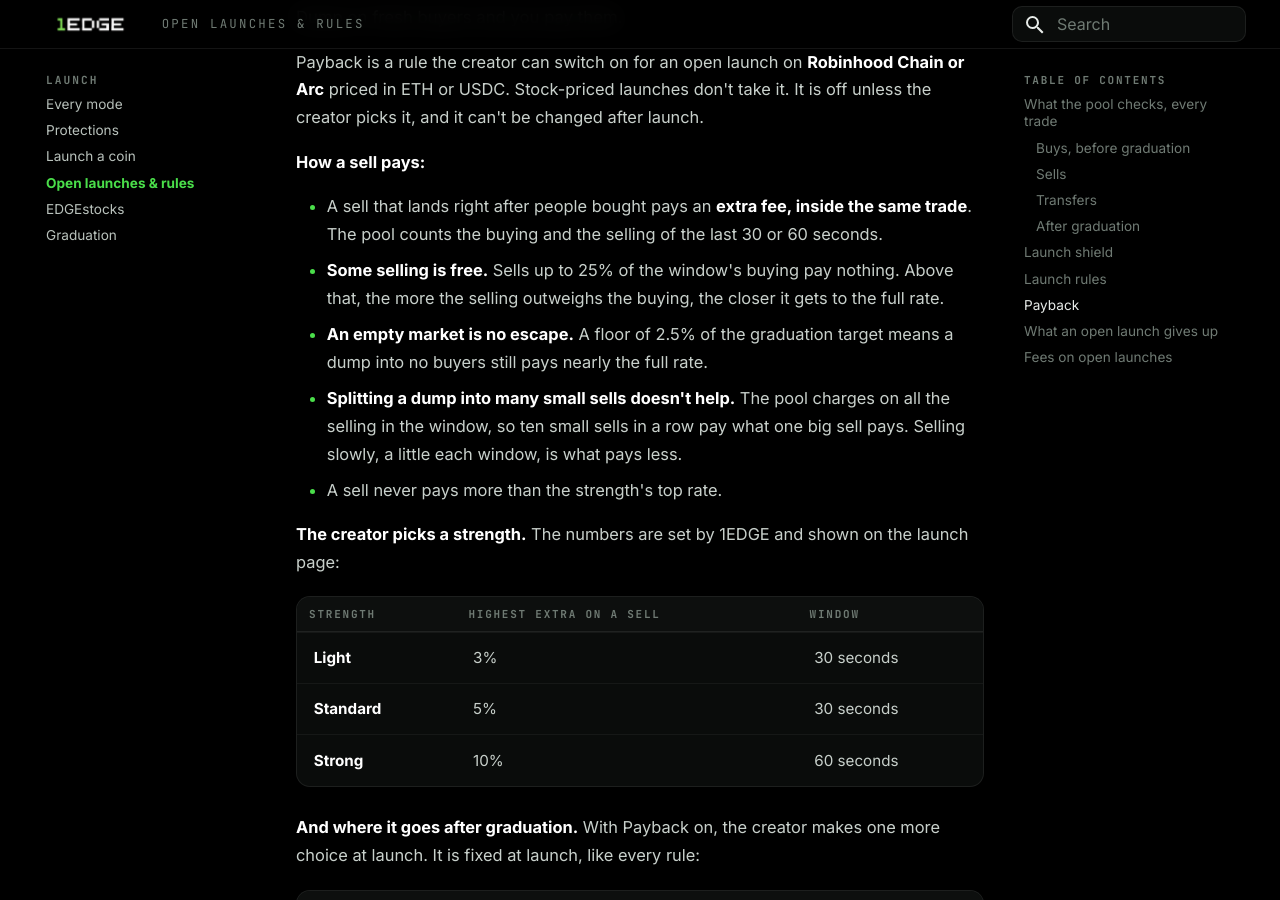
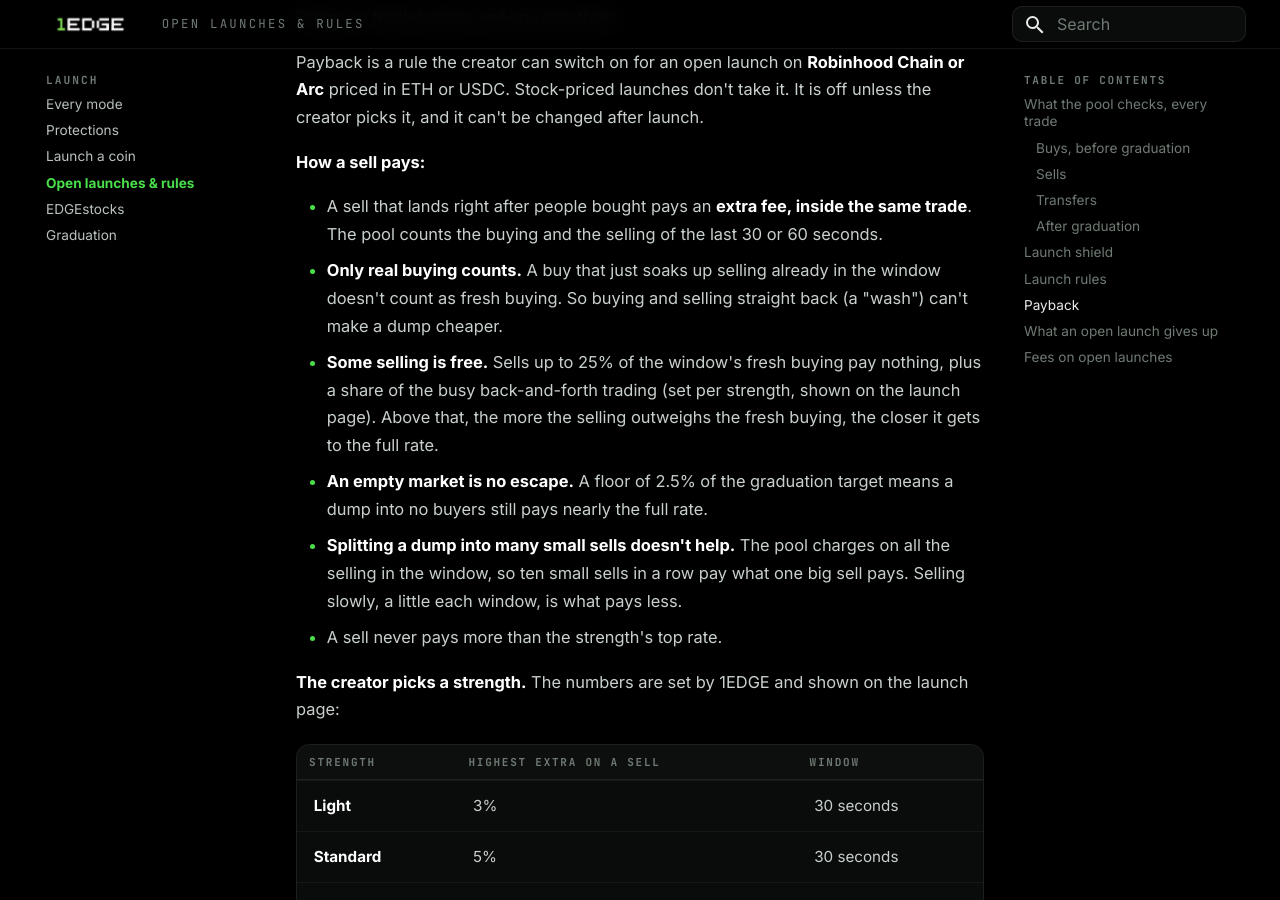
Before and after one commit to Tedz-1edge/1edge-docs, an MkDocs documentation site: the page built from docs/launch/open-launches.md, in a window 1280 px wide and 900 px high, scrolled down 5110 px. Built offline with MkDocs 1.6.1 and Material for MkDocs 9.7.7, drawn with Linux system fonts in a browser that asks for light colours; some of the changed text lies outside the part shown.

Commit message:
PAYBACKNET: Payback counts NET buying (a buy that only soaks up selling already in the window is not fresh; a wash can't make a dump cheaper), free allowance = 25% of fresh buying + a per-strength share of the back-and-forth; post-graduation caps Light 1x, Standard/Strong 0.5x (publish only when it goes live)
Co-Authored-By: Claude Opus 5.5 <noreply@anthropic.com>

```diff
--- a/docs/launch/open-launches.md
+++ b/docs/launch/open-launches.md
@@ -91,7 +91,8 @@ Payback is a rule the creator can switch on for an open launch on **Robinhood Ch
 **How a sell pays:**
 
 - A sell that lands right after people bought pays an **extra fee, inside the same trade**. The pool counts the buying and the selling of the last 30 or 60 seconds.
-- **Some selling is free.** Sells up to 25% of the window's buying pay nothing. Above that, the more the selling outweighs the buying, the closer it gets to the full rate.
+- **Only real buying counts.** A buy that just soaks up selling already in the window doesn't count as fresh buying. So buying and selling straight back (a "wash") can't make a dump cheaper.
+- **Some selling is free.** Sells up to 25% of the window's fresh buying pay nothing, plus a share of the busy back-and-forth trading (set per strength, shown on the launch page). Above that, the more the selling outweighs the fresh buying, the closer it gets to the full rate.
 - **An empty market is no escape.** A floor of 2.5% of the graduation target means a dump into no buyers still pays nearly the full rate.
 - **Splitting a dump into many small sells doesn't help.** The pool charges on all the selling in the window, so ten small sells in a row pay what one big sell pays. Selling slowly, a little each window, is what pays less.
 - A sell never pays more than the strength's top rate.
```
Also changed, not shown: other parts of docs/launch/open-launches.md (+2 -2 lines).
